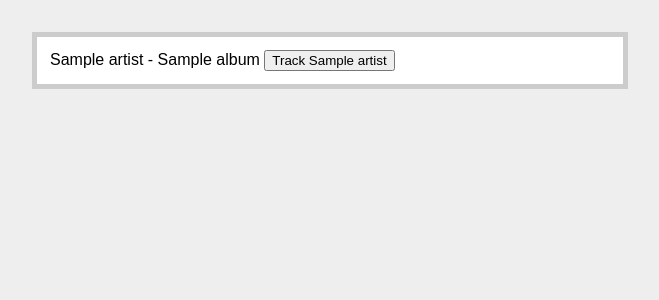
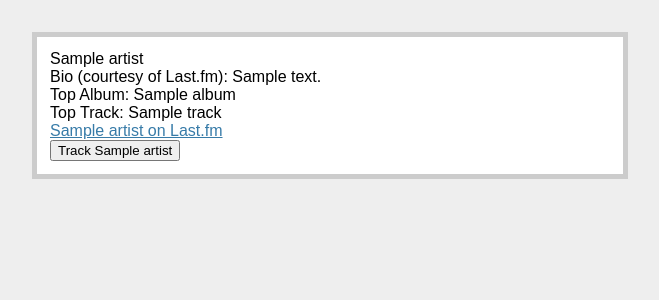
Before and after one commit to EFulmer/music_tracker, a Flask app: template music_tracker/templates/artist_info.html in a window 1280 px wide. Shown: the top 300 px of the page, without its empty margins (310-969 px from the left). Run offline with Flask 2, Linux system fonts and the light colour scheme; the template is opened without the code that fills it: most values are stand-ins (such as "Sample title", 1, 10 or a date in 2020); parts of the project's set-up code (start-up, migrations or seed data) failed here and were passed over.

Commit message:
added more info to artist data page

```diff
--- a/music_tracker/templates/artist_info.html
+++ b/music_tracker/templates/artist_info.html
@@ -1,8 +1,16 @@
 {% extends "layout.html" %}
 {% block body %}
     <form action="{{ url_for('add_artist') }}" method=post>
-        {{ artist }} - {{ album }}
-
+        {{ info['artist'] }}
+        <br>
+        Bio (courtesy of Last.fm): {{ info['bio'] }}
+        <br>
+        Top Album: {{ info['album'] }}
+        <br>
+        Top Track: {{ info['track'] }}
+        <br>
+        <a href={{ info['url'] }}>{{ info['artist'] }} on Last.fm</a>
+        <br>
         <input type=submit value="Track {{ artist }}">
     </form>
 {% endblock %}
--- a/music_tracker/views.py
+++ b/music_tracker/views.py
@@ -24,6 +24,4 @@ def add_artist():
 @app.route('/artist/<string:artist>')
 def artist_info(artist):
     info = lastfm.get_artist_info(artist.replace('_', ' '))
-    return render_template('artist_info.html',
-                           artist=info.artist,
-                           album=info.title)
+    return render_template('artist_info.html', info=info)
```
Also changed, not shown: music_tracker/lastfm.py (+11 -5 lines).
